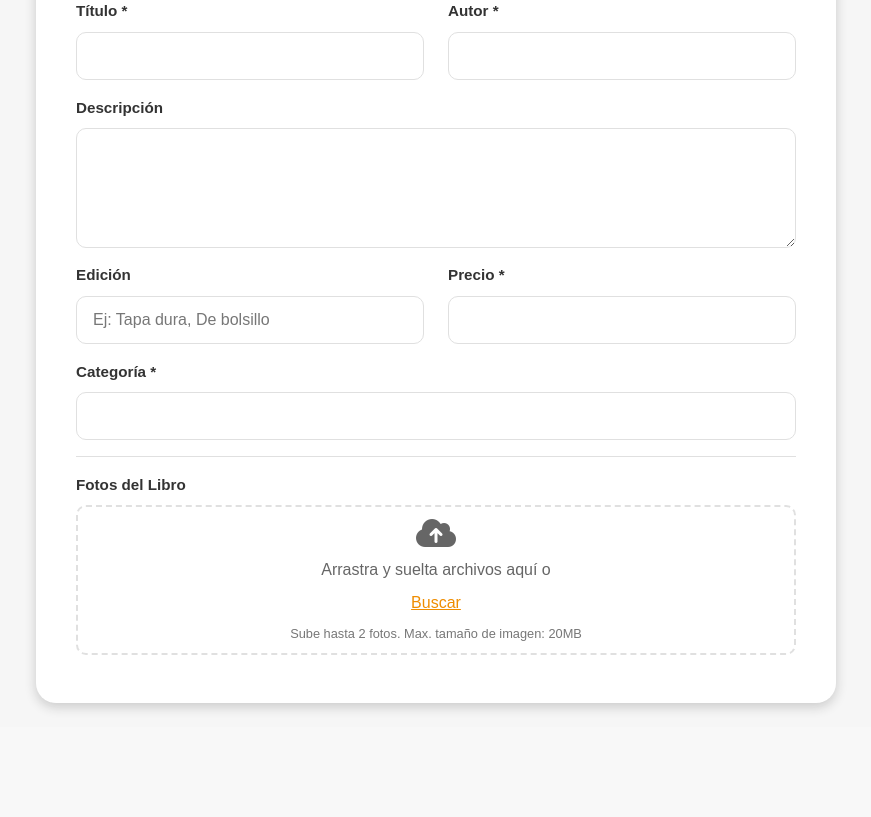
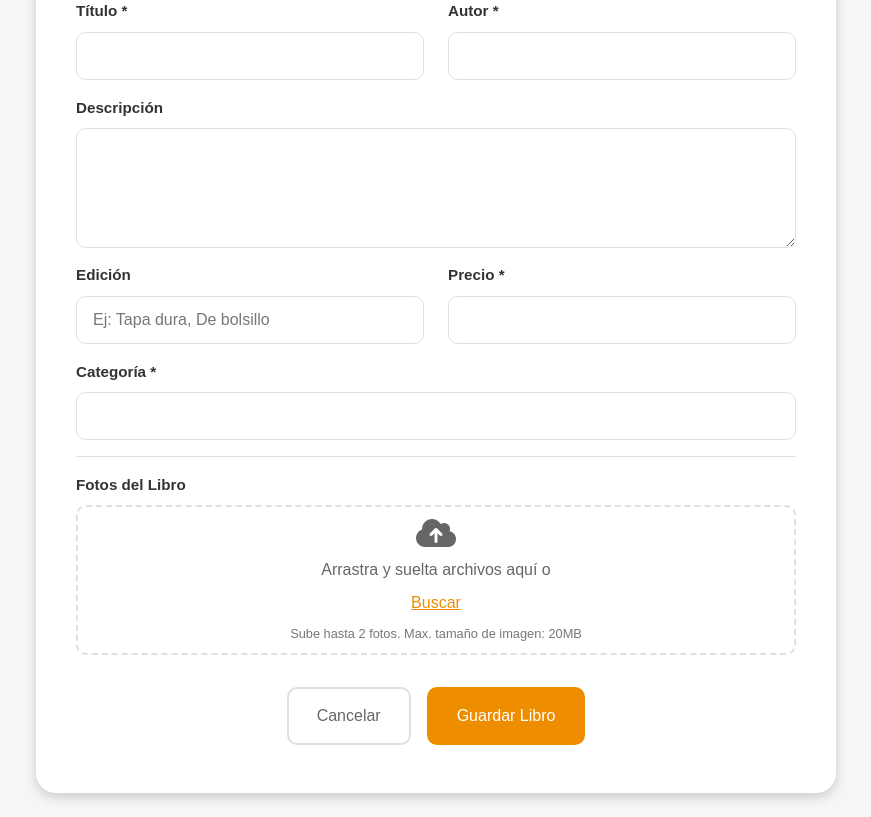
Before and after one commit to ema-code1/mpd, a CodeIgniter 4 app: the page made by app/Views/upload_book.php in a window 1280 px wide. Shown: the part 148-965 px from the top of the page, without its empty margins (204-1075 px from the left). Before the commit the page ends 859 px from the top, so only its background shows below. Run offline with PHP 8.4 and a stand-in for CodeIgniter, Linux system fonts and the light colour scheme; the template is opened without the code that fills it, so the values that code supplies are empty; some libraries are stand-ins or nearby versions.

Commit message:
uploadbook

```diff
--- a/app/Views/upload_book.php
+++ b/app/Views/upload_book.php
@@ -63,6 +63,10 @@
                     <!-- Los archivos seleccionados aparecerán aquí -->
                 </div>
         </form>
+        <div class="form-buttons">
+            <a href="<?= site_url('admin') ?>" class="btn-cancel">Cancelar</a>
+            <button type="submit" class="btn-submit">Guardar Libro</button>
+        </div>
     </div>
 
 <script>
```
